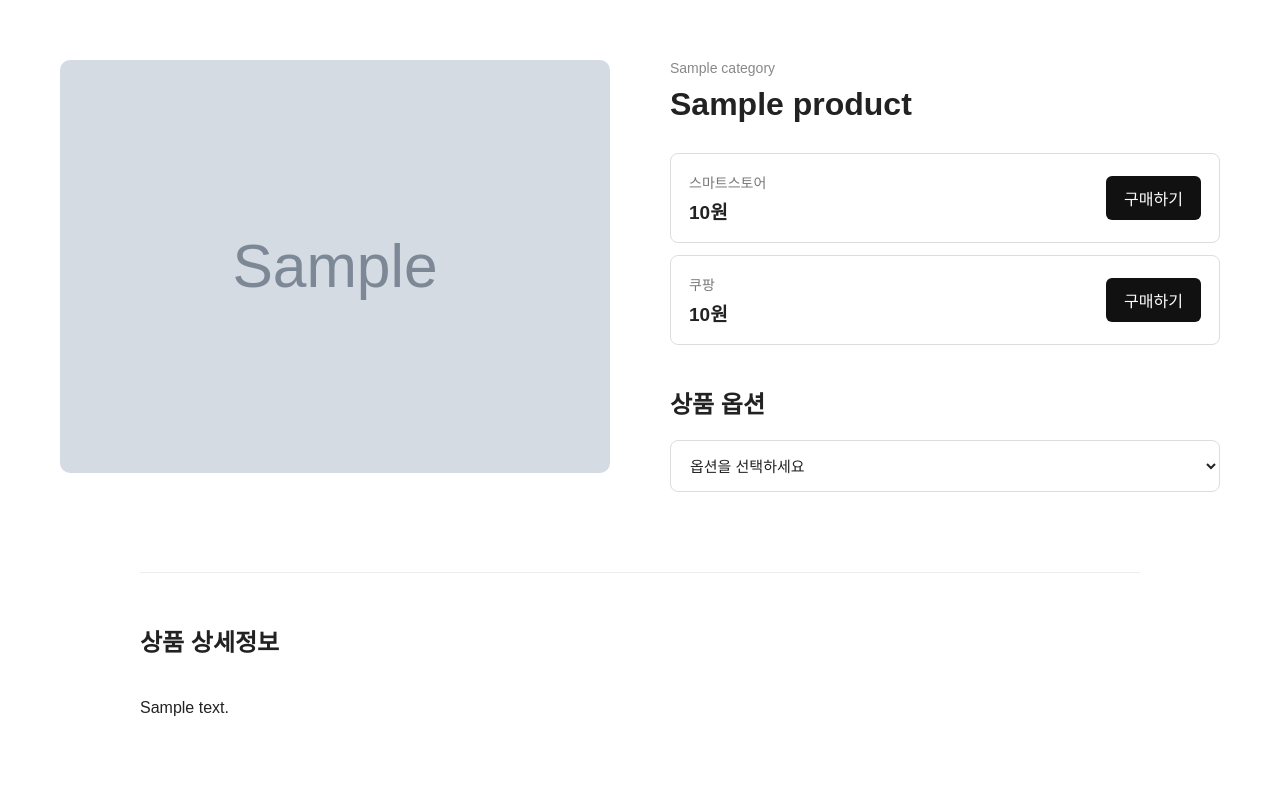
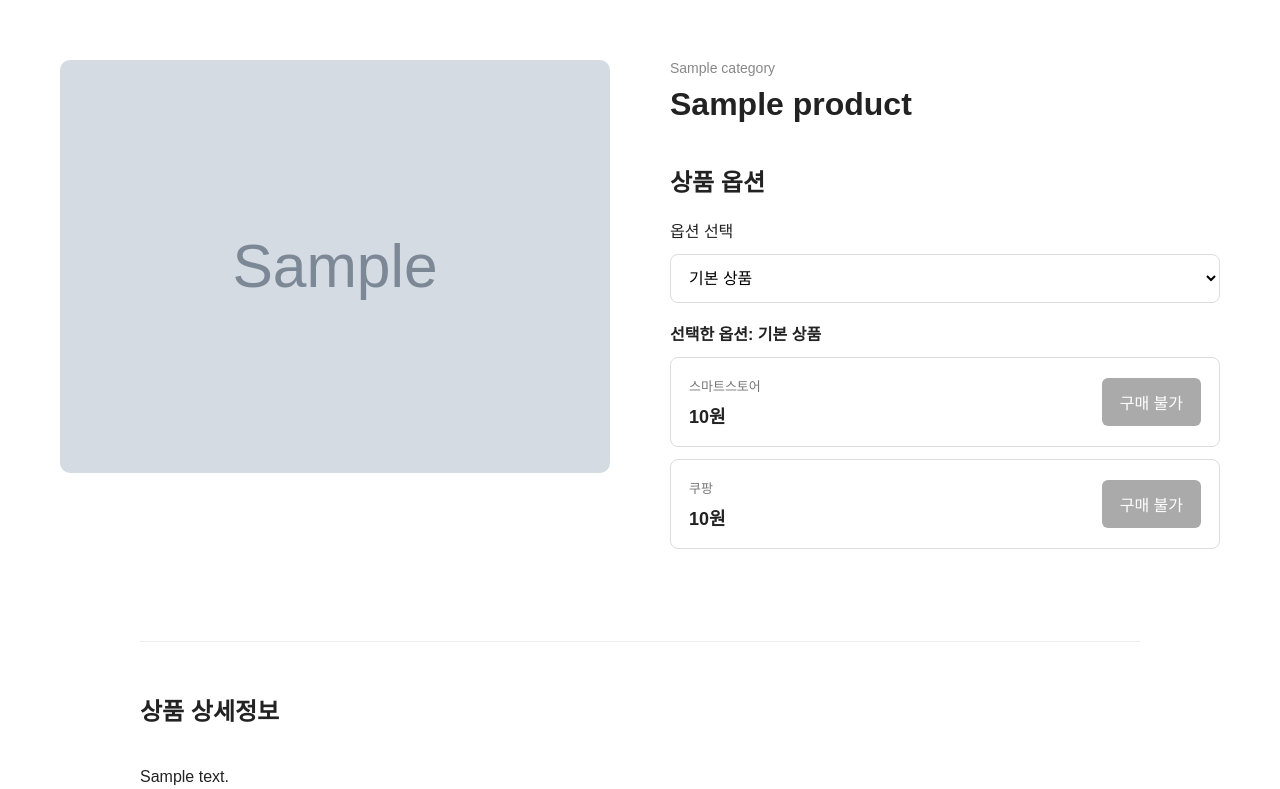
Before and after one commit to MONO1215/MONO, a Flask app: template templates/product_detail.html in a window 1280 px wide. Shown: the part 71-860 px from the top of the page. Run offline with Flask 3, Linux system fonts and the light colour scheme; the template is opened without the code that fills it: most values are stand-ins (such as "Sample title", 1, 10 or a date in 2020); grey boxes marked "Sample" are stand-in pictures; some libraries are stand-ins or nearby versions.

Commit message:
Add base product to option selector

```diff
--- a/templates/product_detail.html
+++ b/templates/product_detail.html
@@ -1,577 +1,170 @@
 <!DOCTYPE html>
 <html lang="ko">
+<head>
+    <meta charset="UTF-8">
+    <meta name="viewport" content="width=device-width, initial-scale=1.0">
+    <title>{{ product['name'] }} - MONO</title>
+    <link rel="stylesheet" href="{{ url_for('static', filename='css/style.css') }}">
+    <style>
+        .mono-option-select {width:100%;padding:14px;border:1px solid #ddd;border-radius:8px;background:#fff;font-size:16px;margin:12px 0 18px;}
+        .mono-selected-option {margin:0 0 12px;font-size:16px;font-weight:700;}
+        .mono-store-row {display:flex;align-items:center;justify-content:space-between;gap:14px;border:1px solid #ddd;border-radius:8px;padding:18px;margin-bottom:12px;}
+        .mono-store-label {display:block;color:#777;font-size:13px;margin-bottom:7px;}
+        .mono-store-price {font-size:18px;font-weight:700;}
+        .mono-buy-link {display:inline-block;white-space:nowrap;background:#111;color:#fff;text-decoration:none;border-radius:6px;padding:12px 18px;}
+        .mono-buy-link[aria-disabled="true"] {background:#aaa;cursor:not-allowed;pointer-events:none;}
+        .mono-no-store {color:#777;}
+    </style>
+</head>
+<body>
+<header>
+    <div class="header-container">
+        <a href="/" class="logo">MONO</a>
+        <nav>
+            <a href="/">홈</a>
+            <a href="/products">전체상품</a>
+            <a href="/category/fashion">패션의류/잡화</a>
+            <a href="/category/food">식품</a>
+            <a href="/category/kitchen">주방용품</a>
+            <a href="/category/living">생활용품</a>
+            <a href="/category/hobby">취미용품</a>
+            <a href="/category/car">자동차용품</a>
+            <a href="/category/office">사무용품</a>
+            <a href="/category/sports">스포츠용품</a>
+            {% if session.get('user_logged_in') %}
+                <a href="{{ url_for('profile') }}" class="user-header-name">{{ session.get('username') }}님</a>
+                <a href="{{ url_for('logout') }}">로그아웃</a>
+            {% else %}
+                <a href="{{ url_for('login') }}">로그인</a>
+                <a href="{{ url_for('register') }}">회원가입</a>
+            {% endif %}
+        </nav>
+    </div>
+</header>
 
-<head>
+<main class="product-detail-page">
+    <div class="product-detail-top">
+        <div class="product-detail-image">
+            {% if product['image_file'] %}
+                <img src="{{ url_for('static', filename='uploads/products/' + product['image_file']) }}" alt="{{ product['name'] }}">
+            {% elif product['image_url'] %}
+                <img src="{{ product['image_url'] }}" alt="{{ product['name'] }}">
+            {% else %}
+                <div class="product-detail-placeholder">상품 이미지</div>
+            {% endif %}
+        </div>
 
-    <meta charset="UTF-8">
-
-    <meta
-        name="viewport"
-        content="width=device-width, initial-scale=1.0"
-    >
-
-    <title>{{ product["name"] }} - MONO</title>
-
-    <link
-        rel="stylesheet"
-        href="{{ url_for('static', filename='css/style.css') }}"
-    >
-
-</head>
-
-
-<body>
-
-
-<header>
-
-    <div class="header-container">
-
-        <a href="/" class="logo">
-            MONO
-        </a>
-
-        <nav>
-
-            <a href="/">
-                홈
-            </a>
-
-            <a href="/products">
-                전체상품
-            </a>
-
-            <a href="/category/fashion">
-                패션의류/잡화
-            </a>
-
-            <a href="/category/food">
-                식품
-            </a>
-
-            <a href="/category/kitchen">
-                주방용품
-            </a>
-
-            <a href="/category/living">
-                생활용품
-            </a>
-
-            <a href="/category/hobby">
-                취미용품
-            </a>
-
-            <a href="/category/car">
-                자동차용품
-            </a>
-
-            <a href="/category/office">
-                사무용품
-            </a>
-
-            <a href="/category/sports">
-                스포츠용품
-            </a>
-
-
-            {% if session.get("user_logged_in") %}
-
-                <a
-                    href="{{ url_for('profile') }}"
-                    class="user-header-name"
-                >
-                    {{ session.get("username") }}님
-                </a>
-
-                <a href="{{ url_for('logout') }}">
-                    로그아웃
-                </a>
-
-            {% else %}
-
-                <a href="{{ url_for('login') }}">
-                    로그인
-                </a>
-
-                <a href="{{ url_for('register') }}">
-                    회원가입
-                </a>
-
-            {% endif %}
-
-        </nav>
-
+        <div class="product-detail-info">
+            <p class="product-detail-category">{{ product['category'] }}</p>
+            <h1>{{ product['name'] }}</h1>
+            <div class="detail-options">
+                <h2>상품 옵션</h2>
+                <label for="mono-option-select">옵션 선택</label>
+                <select id="mono-option-select" class="mono-option-select" aria-label="상품 옵션 선택">
+                    {% if product['smartstore_price'] is not none or product['coupang_price'] is not none or product['smartstore_url'] or product['coupang_url'] %}
+                        <option value="base">기본 상품</option>
+                    {% endif %}
+                    {% for option in options %}
+                        <option value="option-{{ loop.index0 }}">{{ option['option_name'] }}</option>
+                    {% endfor %}
+                </select>
+                <p class="mono-selected-option" id="mono-selected-option"></p>
+                <div id="mono-store-results" aria-live="polite"></div>
+            </div>
+        </div>
     </div>
 
-</header>
-
-
-
-<main class="product-detail-page">
-
-
-    <!-- ==================================================
-         상품 상단
-    ================================================== -->
-
-    <div class="product-detail-top">
-
-
-        <!-- 상품 이미지 -->
-
-        <div class="product-detail-image">
-
-            {% if product["image_file"] %}
-
-                <img
-                    src="{{ url_for(
-                        'static',
-                        filename='uploads/products/' + product['image_file']
-                    ) }}"
-                    alt="{{ product['name'] }}"
-                >
-
-            {% elif product["image_url"] %}
-
-                <img
-                    src="{{ product['image_url'] }}"
-                    alt="{{ product['name'] }}"
-                >
-
-            {% else %}
-
-                <div class="product-detail-placeholder">
-                    상품 이미지
-                </div>
-
-            {% endif %}
-
-        </div>
-
-
-
-        <!-- 상품 정보 -->
-
-        <div class="product-detail-info">
-
-            <p class="product-detail-category">
-                {{ product["category"] }}
-            </p>
-
-            <h1>
-                {{ product["name"] }}
-            </h1>
-
-
-
-            <!-- ==================================================
-                 기본 구매처
-            ================================================== -->
-
-            <div class="product-store-section">
-
-
-                <!-- 스마트스토어 -->
-
-                {% if product["smartstore_price"] %}
-
-                <div class="detail-store-box">
-
-                    <div>
-
-                        <span>
-                            스마트스토어
-                        </span>
-
-                        <strong>
-
-                            {% if product["is_sold_out"] %}
-
-                                품절
-
-                            {% else %}
-
-                                {{ "{:,}".format(product["smartstore_price"]) }}원
-
-                            {% endif %}
-
-                        </strong>
-
-                    </div>
-
-
-                    {% if product["is_sold_out"] %}
-
-                        <button
-                            type="button"
-                            class="buy-button sold-out-button"
-                            disabled
-                        >
-                            품절
-                        </button>
-
-                    {% elif product["smartstore_url"] %}
-
-                        <a
-                            href="{{ product['smartstore_url'] }}"
-                            target="_blank"
-                            rel="noopener noreferrer"
-                            class="buy-button"
-                        >
-                            구매하기
-                        </a>
-
-                    {% endif %}
-
-                </div>
-
-                {% endif %}
-
-
-
-                <!-- 쿠팡 -->
-
-                {% if product["coupang_price"] %}
-
-                <div class="detail-store-box">
-
-                    <div>
-
-                        <span>
-                            쿠팡
-                        </span>
-
-                        <strong>
-
-                            {% if product["is_sold_out"] %}
-
-                                품절
-
-                            {% else %}
-
-                                {{ "{:,}".format(product["coupang_price"]) }}원
-
-                            {% endif %}
-
-                        </strong>
-
-                    </div>
-
-
-                    {% if product["is_sold_out"] %}
-
-                        <button
-                            type="button"
-                            class="buy-button sold-out-button"
-                            disabled
-                        >
-                            품절
-                        </button>
-
-                    {% elif product["coupang_url"] %}
-
-                        <a
-                            href="{{ product['coupang_url'] }}"
-                            target="_blank"
-                            rel="noopener noreferrer"
-                            class="buy-button"
-                        >
-                            구매하기
-                        </a>
-
-                    {% endif %}
-
-                </div>
-
-                {% endif %}
-
-
+    <section class="product-description-detail">
+        <h2 class="product-description-title">상품 상세정보</h2>
+        {% if product['has_description_image'] %}
+            <div class="product-description-image-wrap">
+                <img src="{{ url_for('product_description_image', product_id=product['id']) }}" alt="{{ product['name'] }} 상품 상세 설명" class="product-description-image">
             </div>
-
-
-
-            <!-- ==================================================
-     상품 옵션 선택
-================================================== -->
-
-{% if options %}
-
-<div class="detail-options">
-
-    <h2>상품 옵션</h2>
-
-    <!-- 옵션 선택창 -->
-
-    <select
-        id="product-option-select"
-        class="product-option-select"
-        onchange="changeProductOption()"
-    >
-
-        <option value="">
-            옵션을 선택하세요
-        </option>
-
-        {% for option in options %}
-
-        <option value="{{ loop.index0 }}">
-            {{ option["option_name"] }}
-        </option>
-
-        {% endfor %}
-
-    </select>
-
-
-    <!-- 선택한 옵션의 구매 정보 -->
-
-    <div
-        id="selected-option-info"
-        class="selected-option-info"
-        style="display: none;"
-    >
-
-        {% for option in options %}
-
-        <div
-            class="selected-option-box"
-            id="option-box-{{ loop.index0 }}"
-            style="display: none;"
-        >
-
-            <h3>
-                {{ option["option_name"] }}
-            </h3>
-
-
-            <!-- 스마트스토어 -->
-
-            {% if option["smartstore_price"] is not none %}
-
-            <div class="detail-option-store">
-
-                <span>
-                    스마트스토어
-                </span>
-
-                <strong>
-
-                    {% if product["is_sold_out"] %}
-
-                        품절
-
-                    {% else %}
-
-                        {{ "{:,}".format(option["smartstore_price"]) }}원
-
-                    {% endif %}
-
-                </strong>
-
-
-                {% if product["is_sold_out"] %}
-
-                    <button
-                        type="button"
-                        class="option-soldout-button"
-                        disabled
-                    >
-                        품절
-                    </button>
-
-                {% elif option["smartstore_url"] %}
-
-                    <a
-                        href="{{ option['smartstore_url'] }}"
-                        target="_blank"
-                        rel="noopener noreferrer"
-                    >
-                        구매
-                    </a>
-
-                {% endif %}
-
-            </div>
-
-            {% endif %}
-
-
-            <!-- 쿠팡 -->
-
-            {% if option["coupang_price"] is not none %}
-
-            <div class="detail-option-store">
-
-                <span>
-                    쿠팡
-                </span>
-
-                <strong>
-
-                    {% if product["is_sold_out"] %}
-
-                        품절
-
-                    {% else %}
-
-                        {{ "{:,}".format(option["coupang_price"]) }}원
-
-                    {% endif %}
-
-                </strong>
-
-
-                {% if product["is_sold_out"] %}
-
-                    <button
-                        type="button"
-                        class="option-soldout-button"
-                        disabled
-                    >
-                        품절
-                    </button>
-
-                {% elif option["coupang_url"] %}
-
-                    <a
-                        href="{{ option['coupang_url'] }}"
-                        target="_blank"
-                        rel="noopener noreferrer"
-                    >
-                        구매
-                    </a>
-
-                {% endif %}
-
-            </div>
-
-            {% endif %}
-
-        </div>
-
-        {% endfor %}
-
-    </div>
-
-</div>
-
-{% endif %}
-
-
-        </div>
-
-    </div>
-
-
-
-    <!-- ==================================================
-         상품 상세 설명
-    ================================================== -->
-
-    <section class="product-description-detail">
-
-        <h2 class="product-description-title">
-            상품 상세정보
-        </h2>
-
-
-        {% if product["has_description_image"] %}
-
-            <div class="product-description-image-wrap">
-
-                <img
-                    src="{{ url_for(
-                        'product_description_image',
-                        product_id=product['id']
-                    ) }}"
-                    alt="{{ product['name'] }} 상품 상세 설명"
-                    class="product-description-image"
-                >
-
-            </div>
-
-
-        {% elif product["description_html"] %}
-
-            <div class="product-description-html">
-
-                {{ product["description_html"] | safe }}
-
-            </div>
-
-
+        {% elif product['description_html'] %}
+            <div class="product-description-html">{{ product['description_html'] | safe }}</div>
         {% else %}
-
-            <div class="product-description-empty">
-
-                등록된 상품 상세 설명이 없습니다.
-
-            </div>
-
+            <div class="product-description-empty">등록된 상품 상세 설명이 없습니다.</div>
         {% endif %}
-
     </section>
-
-
 </main>
-
-
-
-<footer>
-
-    <p>
-        © 2026 MONO. All rights reserved.
-    </p>
-
-</footer>
-
+<footer><p>© 2026 MONO. All rights reserved.</p></footer>
 
 <script>
+    const isSoldOut = {{ product['is_sold_out'] | tojson }};
+    const optionData = {
+        base: {
+            name: '기본 상품',
+            smartstore_price: {{ product['smartstore_price'] | tojson }},
+            smartstore_url: {{ product['smartstore_url'] | tojson }},
+            coupang_price: {{ product['coupang_price'] | tojson }},
+            coupang_url: {{ product['coupang_url'] | tojson }}
+        },
+        {% for option in options %}
+        'option-{{ loop.index0 }}': {
+            name: {{ option['option_name'] | tojson }},
+            smartstore_price: {{ option['smartstore_price'] | tojson }},
+            smartstore_url: {{ option['smartstore_url'] | tojson }},
+            coupang_price: {{ option['coupang_price'] | tojson }},
+            coupang_url: {{ option['coupang_url'] | tojson }}
+        }{% if not loop.last %},{% endif %}
+        {% endfor %}
+    };
 
-function changeProductOption() {
+    const select = document.getElementById('mono-option-select');
+    const selectedLabel = document.getElementById('mono-selected-option');
+    const results = document.getElementById('mono-store-results');
 
-    const select = document.getElementById(
-        "product-option-select"
-    );
-
-    const selectedValue = select.value;
-
-    const optionInfo = document.getElementById(
-        "selected-option-info"
-    );
-
-    const optionBoxes = document.querySelectorAll(
-        ".selected-option-box"
-    );
-
-    // 기존 옵션 모두 숨기기
-    optionBoxes.forEach(function(box) {
-        box.style.display = "none";
-    });
-
-    // 선택하지 않은 경우
-    if (selectedValue === "") {
-        optionInfo.style.display = "none";
-        return;
+    function renderOption() {
+        results.replaceChildren();
+        if (!select.options.length) {
+            selectedLabel.textContent = '등록된 상품 옵션이 없습니다.';
+            return;
+        }
+        const chosen = optionData[select.value];
+        if (!chosen) return;
+        selectedLabel.textContent = '선택한 옵션: ' + chosen.name;
+        let visible = 0;
+        for (const store of [
+            {name:'스마트스토어', price:chosen.smartstore_price, url:chosen.smartstore_url},
+            {name:'쿠팡', price:chosen.coupang_price, url:chosen.coupang_url}
+        ]) {
+            if (store.price === null && !store.url) continue;
+            visible++;
+            const row = document.createElement('div');
+            row.className = 'mono-store-row';
+            const info = document.createElement('div');
+            const label = document.createElement('span');
+            label.className = 'mono-store-label';
+            label.textContent = store.name;
+            const price = document.createElement('strong');
+            price.className = 'mono-store-price';
+            price.textContent = isSoldOut ? '품절' : (store.price !== null ? Number(store.price).toLocaleString('ko-KR') + '원' : '가격 문의');
+            info.append(label, price);
+            const link = document.createElement('a');
+            link.className = 'mono-buy-link';
+            const validUrl = /^https?:\/\//i.test(store.url || '');
+            if (isSoldOut || !validUrl) {
+                link.textContent = isSoldOut ? '품절' : '구매 불가';
+                link.setAttribute('aria-disabled', 'true');
+                link.removeAttribute('href');
+            } else {
+                link.textContent = '구매하기';
+                link.href = store.url;
+                link.target = '_blank';
+                link.rel = 'noopener noreferrer';
+            }
+            row.append(info, link);
+            results.appendChild(row);
+        }
+        if (!visible) {
+            const msg = document.createElement('p');
+            msg.className = 'mono-no-store';
+            msg.textContent = '선택한 옵션의 구매 정보가 없습니다.';
+            results.appendChild(msg);
+        }
     }
-
-    // 선택한 옵션만 표시
-    const selectedBox = document.getElementById(
-        "option-box-" + selectedValue
-    );
-
-    if (selectedBox) {
-
-        optionInfo.style.display = "block";
-        selectedBox.style.display = "block";
-
-    }
-
-}
-
+    select.addEventListener('change', renderOption);
+    renderOption();
 </script>
-
-
 </body>
-
 </html>
```
